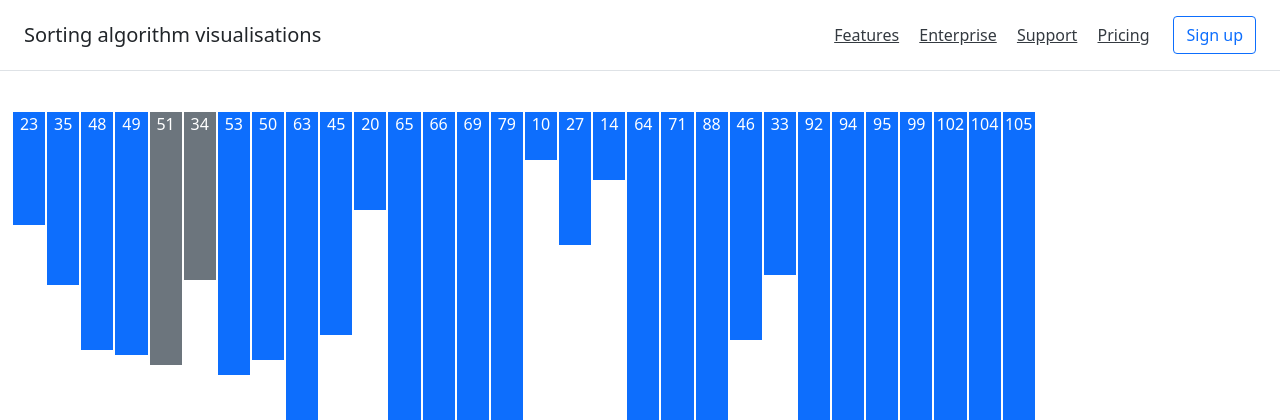
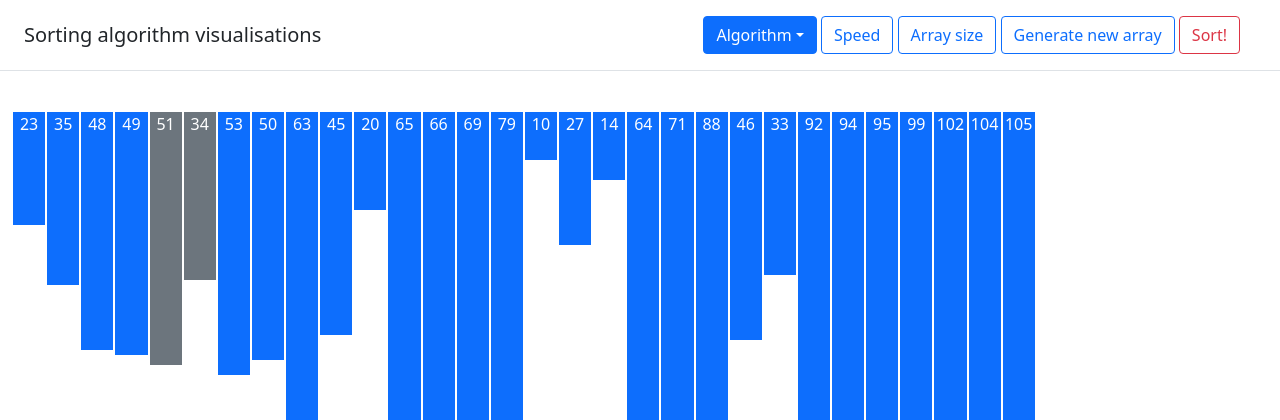
Before and after one commit to regorigregory/portfolio, a PHP site: page / in a window 1280 px wide. Shown: the top 420 px of the page. Run offline with PHP 8.4, Linux system fonts and the light colour scheme.

Commit message:
Sorting is visalised and delayed

```diff
--- a/inc/header.php
+++ b/inc/header.php
@@ -14,12 +14,24 @@
   <div class="d-flex flex-column flex-md-row align-items-center p-3 px-md-4 mb-3 bg-white border-bottom box-shadow">
       <h5 class="my-0 mr-md-auto font-weight-normal">Sorting algorithm visualisations</h5>
       <nav class="my-2 my-md-0 mr-md-3">
-        <a class="p-2 text-dark" href="#">Features</a>
-        <a class="p-2 text-dark" href="#">Enterprise</a>
-        <a class="p-2 text-dark" href="#">Support</a>
-        <a class="p-2 text-dark" href="#">Pricing</a>
+        <div class="dropdown">
+          <button id="my-dropdown" class="btn btn-primary dropdown-toggle"
+          data-toggle="dropdown" aria-haspopup="true" aria-expanded="false">Algorithm</button>
+          <div class="dropdown-menu" aria-labelledby="my-dropdown">
+            <a class="dropdown-item" href="#">Bubble sort</a>
+            <a class="dropdown-item" href="#">Merge sort</a>
+            <a class="dropdown-item" href="#">Quick sort</a>
+            <a class="dropdown-item" href="#">Heap sort</a>
+          </div>
+          <a class="btn btn-outline-primary" href="#">Speed</a>
+          <a class="btn btn-outline-primary" href="#">Array size</a>
+          <a class="btn btn-outline-primary" href="#">Generate new array</a>
+          <a class="btn btn-outline-danger" href="#">Sort!</a>
+
+
+        </div>
+
       </nav>
-      <a class="btn btn-outline-primary" href="#">Sign up</a>
     </div>
 
 <div class="container-flex p-4">
```
